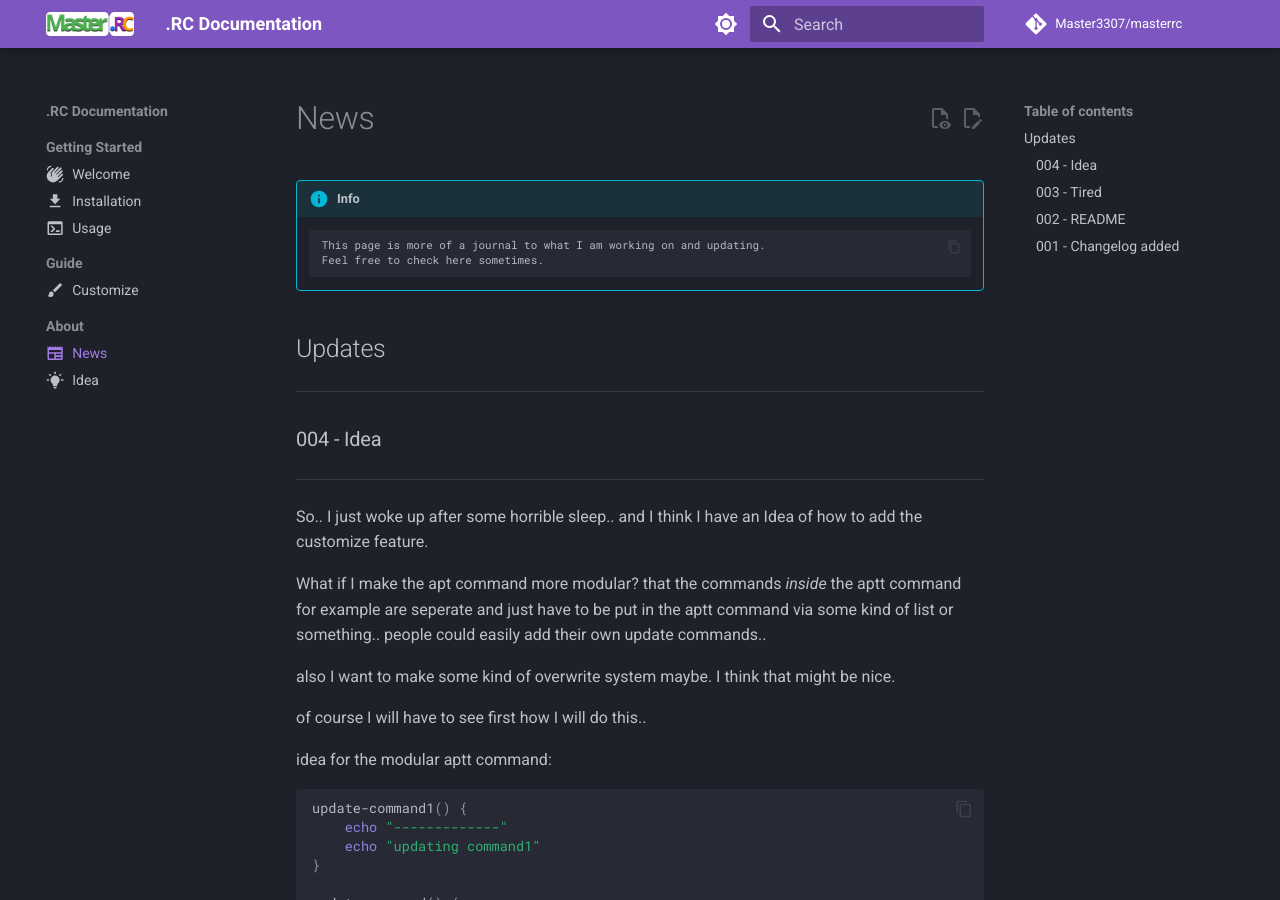
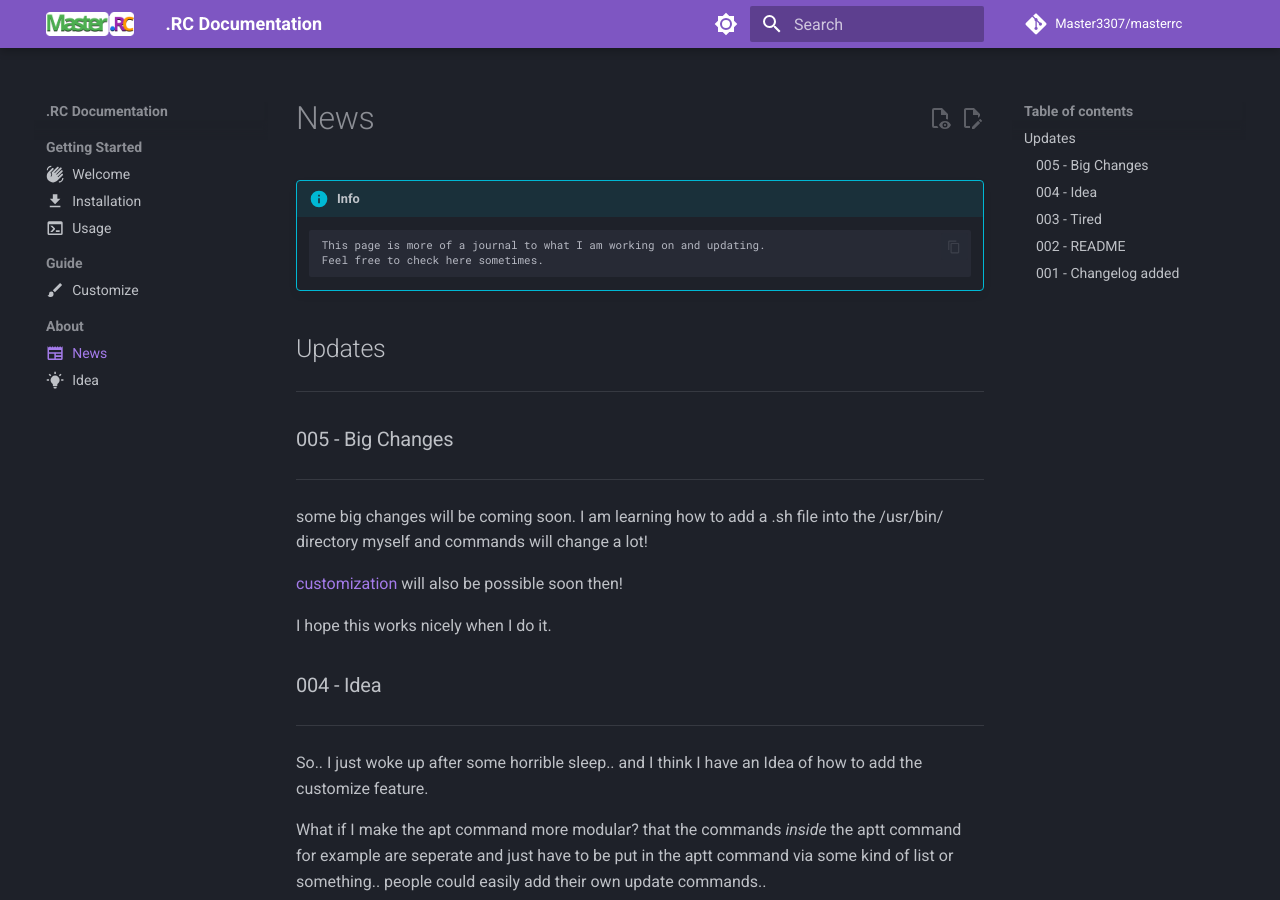
Before and after one commit to Master3307/masterrc, an MkDocs documentation site: the page built from docs/changelog.md, in a window 1280 px wide and 900 px high. Built offline with MkDocs 1.6.1 and Material for MkDocs 9.7.7, drawn with Linux system fonts in a browser that asks for light colours; plug-ins that fetch from the network failed and are left out; comment, search, counter and statistics services are not loaded.

Commit message:
005 - Big Changes
some big changes will be coming soon.

```diff
--- a/docs/changelog.md
+++ b/docs/changelog.md
@@ -11,6 +11,15 @@ icon: material/newspaper
 ## Updates
 
 ---
+### 005 - Big Changes
+
+---
+some big changes will be coming soon. I am learning how to add a .sh file into the /usr/bin/ directory myself and commands will change a lot!
+
+[customization](customize.md) will also be possible soon then!
+
+I hope this works nicely when I do it.
+
 ### 004 - Idea
 
 ---
```
